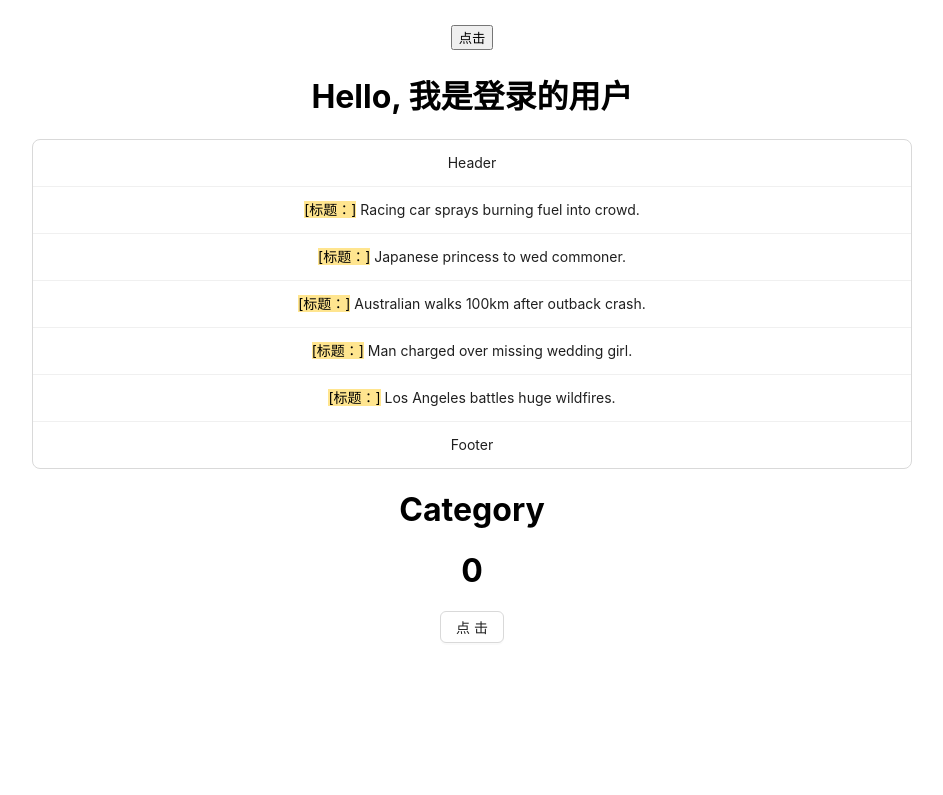
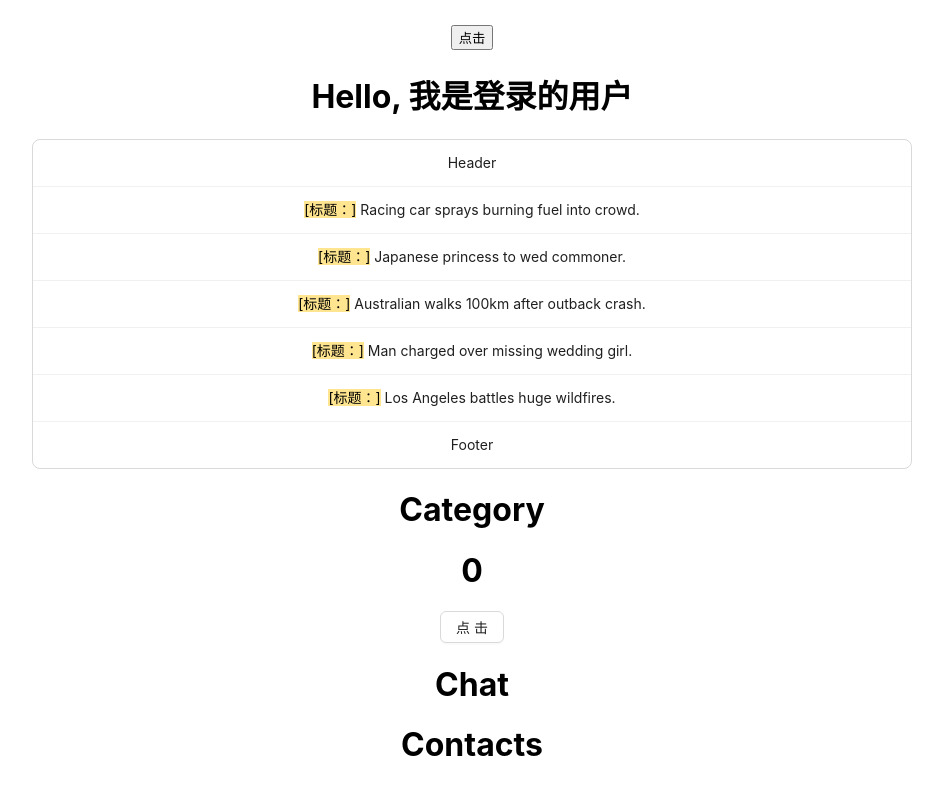
Before and after one commit to Finderboy/react-demo, a React (Create React App) app: page / in a window 1280 px wide. Shown: the part 264-1059 px from the top of the page, without its empty margins (168-1111 px from the left). Built offline with nearby package versions, Linux system fonts and the light colour scheme.

Commit message:
# 组件组合

```diff
--- a/src/App.js
+++ b/src/App.js
@@ -5,6 +5,9 @@ import Greeting from './components/Greeting';
 import RenderList from './components/renderList';
 // import Form from './components/Form';
 import Category from './components/Category/index1';
+import Chat from './components/FancyBorder/Chat';
+import Contacts from './components/FancyBorder/Contacts';
+import SplitPane from "./components/FancyBorder/index1";
 function App() {
   return (
     <div className="App">
@@ -14,6 +17,14 @@ function App() {
       <Greeting isLoggedIn={true} />
       <RenderList />
       <Category />
+      <SplitPane
+        left={
+          <Chat/>
+      }
+        right={
+          <Contacts/>
+      }
+      />
     </div>
   );
 }
--- /dev/null
+++ b/src/components/FancyBorder/Chat.jsx
@@ -0,0 +1,8 @@
+function Chat() {
+    return (
+        <div className="chat">
+            <h1>Chat</h1>
+        </div>
+    )
+}
+export default Chat
--- /dev/null
+++ b/src/components/FancyBorder/Contacts.jsx
@@ -0,0 +1,8 @@
+function Contacts() {
+    return (
+        <div className="Contacts">
+            <h1>Contacts</h1>
+        </div>
+    )
+}
+export default Contacts
--- /dev/null
+++ b/src/components/FancyBorder/index1.jsx
@@ -0,0 +1,13 @@
+function SplitPane(props) {
+    return (
+        <div className="split-pane">
+            <div className="split-pane__left">
+                <div>{ props.left }</div>
+            </div>
+            <div className="split-pane__right">
+                <div>{ props.right }</div>
+            </div>
+        </div>
+    );
+}
+export default SplitPane;
```
Also changed, not shown: src/components/FancyBorder/index.jsx (added, +8 -0 lines).
